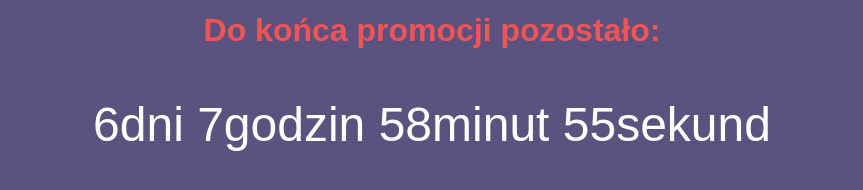
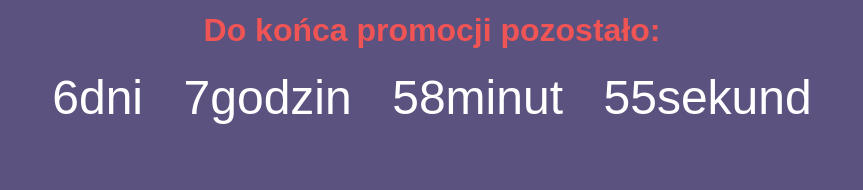
Before and after one commit to Lionek95/RTB-tasks, a plain HTML site: page third.html in a window 1280 px wide. Shown: the part 122-312 px from the top of the page, without its empty margins (208-1071 px from the left). Drawn offline with Linux system fonts and the light colour scheme.

Commit message:
counter fixed

```diff
--- a/third.html
+++ b/third.html
@@ -12,9 +12,15 @@
         color: #F05454;
     }
 
+    #counter {
+        display: flex;
+        justify-content: center;
+    }
+
     p {
         font-size: 3rem;
         color: #fff;
+        margin: 0 auto;
     }
 
     .logo {
@@ -26,7 +32,12 @@
 <body>
     <img class="logo" src="logo_rtb.png">
     <h1>Do końca promocji pozostało:</h1>
-    <p id="counter"></p>
+    <div id="counter">
+        <p id="days"></p>
+        <p id="hours"></p>
+        <p id="minutes"></p>
+        <p id="seconds"></p>
+    </div>
 </body>
 
 <script>
@@ -43,12 +54,25 @@ var promoCounter = setInterval(function() {
   var minutes = Math.floor((finishDate % (1000 * 60 * 60)) / (1000 * 60));
   var seconds = Math.floor((finishDate % (1000 * 60)) / 1000);
 
-  document.getElementById("counter").innerHTML = days + "dni " + hours + "godzin "
-  + minutes + "minut " + seconds + "sekund ";
+  document.getElementById("days").innerHTML = days + "dni";
+  document.getElementById("hours").innerHTML = hours + "godzin";
+  document.getElementById("minutes").innerHTML = minutes + "minut";
+  document.getElementById("seconds").innerHTML = seconds + "sekund";
 
-  if (minutes = 0) {
-    clearInterval(promoCounter);
-    document.getElementById("counter").setAttribute("display", "none");
+ if (days <= 0) {
+    document.getElementById("days").style.display = 'none';
+  }
+
+  if (hours <= 0) {
+    document.getElementById("hours").style.display = 'none';
+  }
+
+  if (minutes <= 0) {
+    document.getElementById("minutes").style.display = 'none';
+  }
+
+  if (finishDate <= 0) {
+    document.getElementById("counter").style.display = 'none';
   }
 }, 1000);
 </script>
```
Also changed, not shown: 1 other file.
